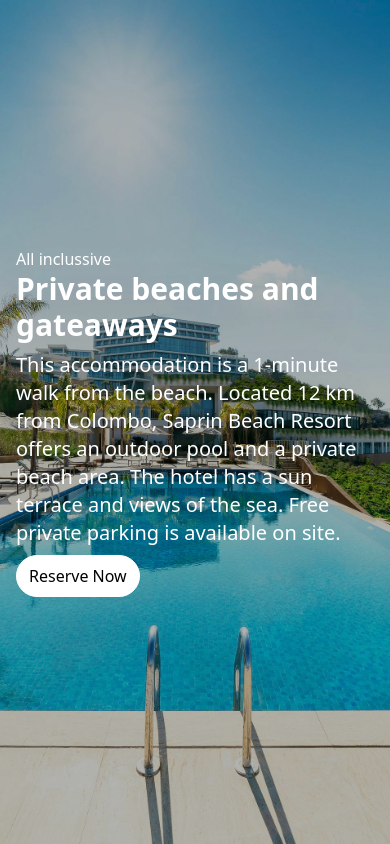
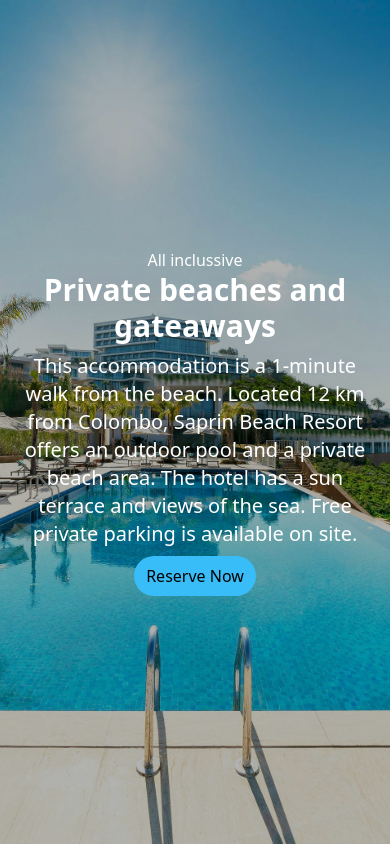
Before and after one commit to sashajhost/react_tailwind_app, a React (Create React App) app: page / in a window 390 px wide. Built offline with nearby package versions, Linux system fonts and the light colour scheme.

Commit message:
make text center in mobile devices

```diff
--- a/src/Components/Hero.js
+++ b/src/Components/Hero.js
@@ -7,13 +7,13 @@ const Hero = () => {
         <img className='top-0 left-0 object-cover w-full h-screen' src={hotel} alt="hotel front"/>
         <div className='absolute top-0 left-0 w-full h-screen bg-black/30' />
 
-        <div className='absolute top-0 flex flex-col justify-center w-full h-full text-white'>
+        <div className='absolute top-0 flex flex-col justify-center w-full h-full text-center text-white md:text-left'>
             <div className='md:left-[10%] max-w-[1100px] m-auto p-4 '>
             <p className=''>All inclussive</p>
             <h1 className='text-3xl font-bold md:text-5xl drop-shadow-2xl'>Private beaches and gateaways</h1>
-            <p className='max-w-[600px] drop-shadow-2xl py-2 text-xl'>This accommodation is a 1-minute walk from the beach. Located 12 km from Colombo, Saprin Beach Resort offers an outdoor pool and a private beach area.
+             <p className='max-w-[600px] drop-shadow-2xl py-2 text-xl'>This accommodation is a 1-minute walk from the beach. Located 12 km from Colombo, Saprin Beach Resort offers an outdoor pool and a private beach area.
                  The hotel has a sun terrace and views of the sea. Free private parking is available on site.</p>
-            <button className='px-3 py-2 text-black transition duration-100 ease-linear transform bg-white border border-white rounded-full hover:scale-110'>Reserve Now</button>
+            <button className='px-3 py-2 text-black transition duration-100 ease-linear transform rounded-full hover:scale-110 hover:bg-blue-600 bg-sky-400'>Reserve Now</button>
             </div>
 
         </div>
```
